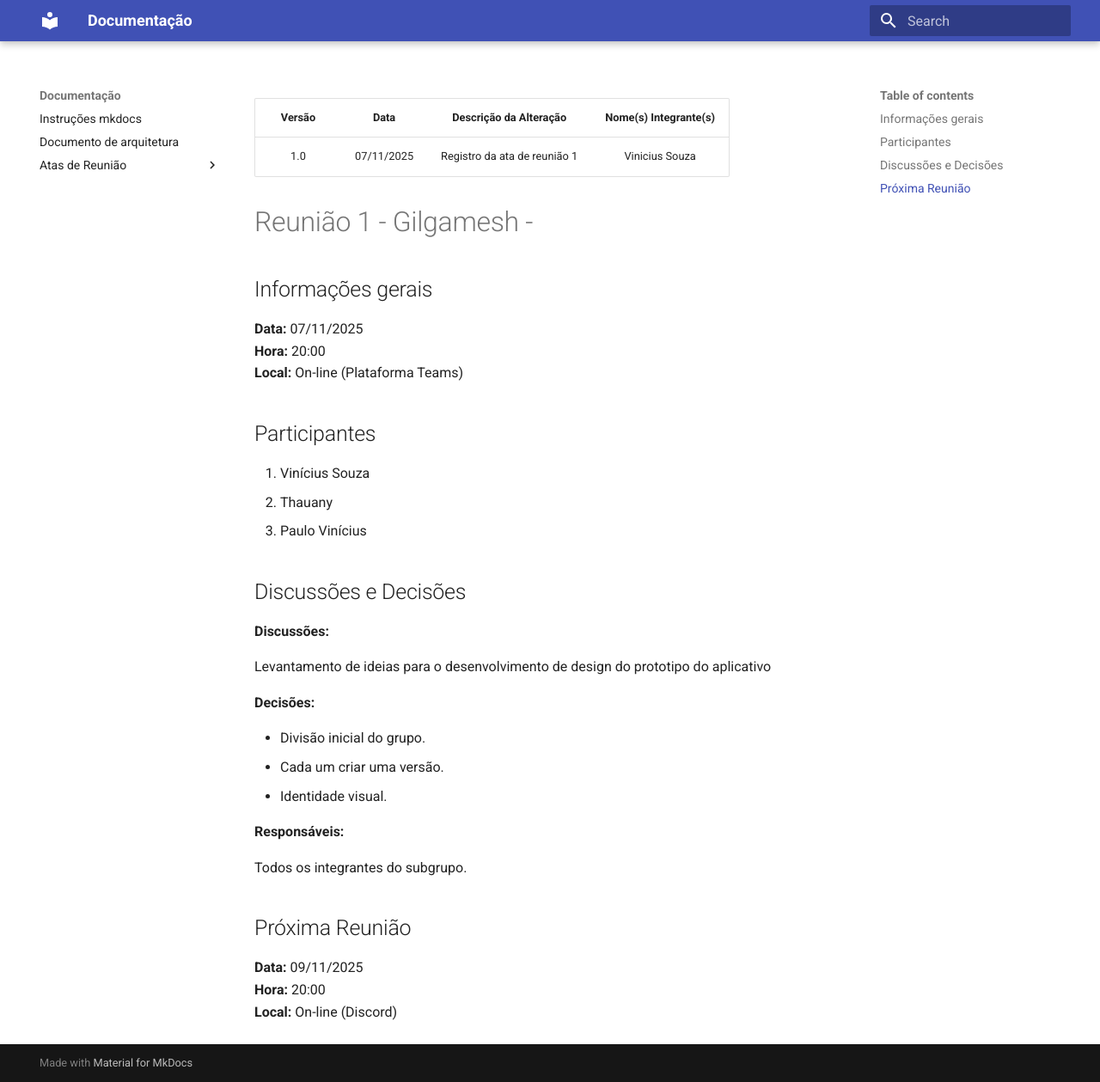
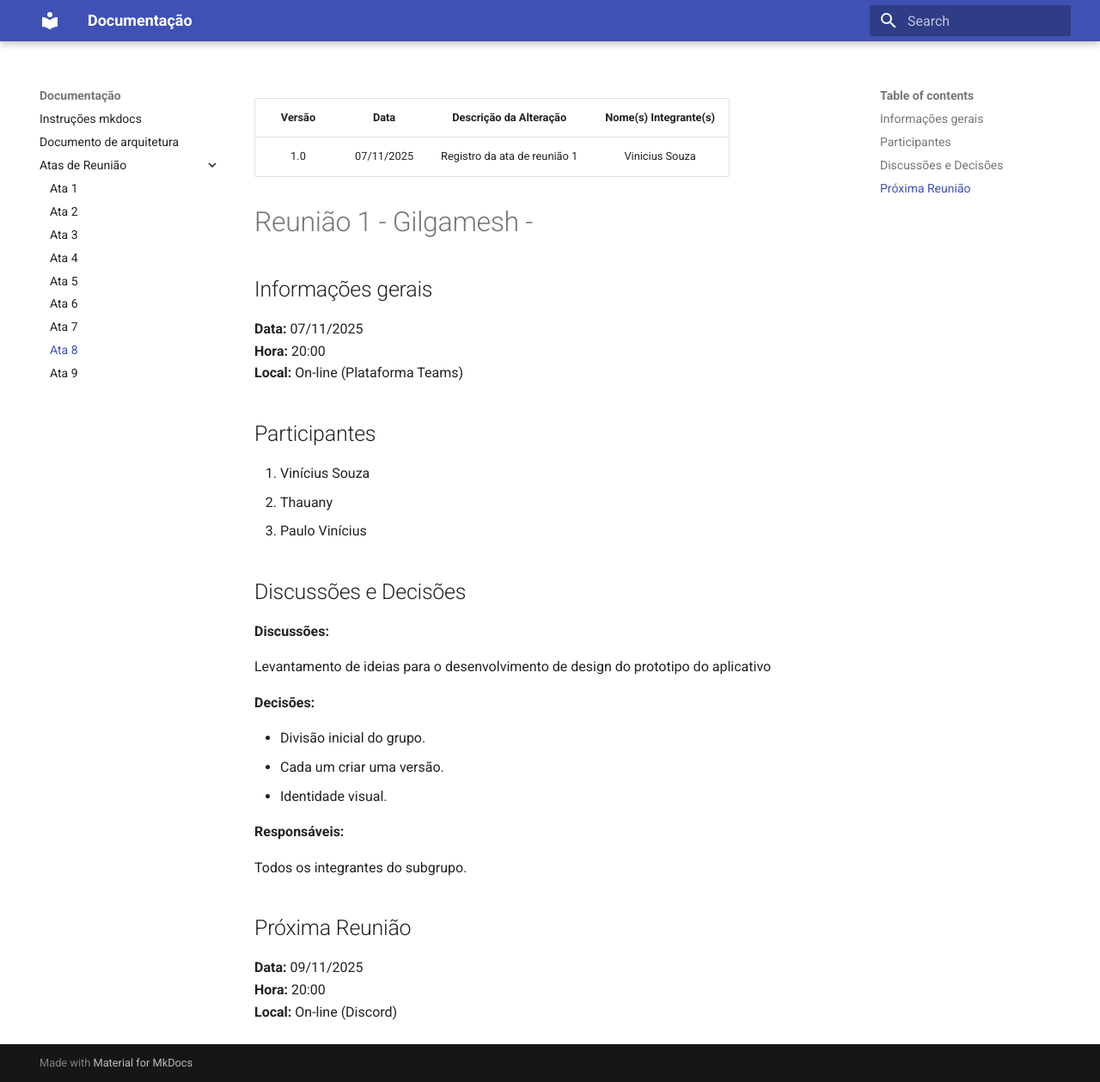
Before and after one commit to FGA0138-MDS-Ajax/2025.2-Gilgamesh, an MkDocs documentation site: the page built from docs/atas-reuniao/ata-reuniao-7-11.md, in a window 1280 px wide and 1259 px high. Shown: the whole window at 86% size. Built offline with MkDocs 1.6.1 and Material for MkDocs 9.7.7, drawn with Linux system fonts in a browser that asks for light colours.

Commit message:
Update mkdocs.yml

```diff
--- a/mkdocs.yml
+++ b/mkdocs.yml
@@ -11,6 +11,9 @@ nav:
     - Ata 5: "atas-reuniao/ata-reuniao-5.md"
     - Ata 6: "atas-reuniao/ata-reuniao-6.md"
     - Ata 7: "atas-reuniao/ata-reuniao-7.md"
+    - Ata 8: "atas-reuniao/ata-reuniao-7-11.md"
+    - Ata 9: "atas-reuniao/ata-reuniao-9-11.md"
+
 
 
 theme:
```
